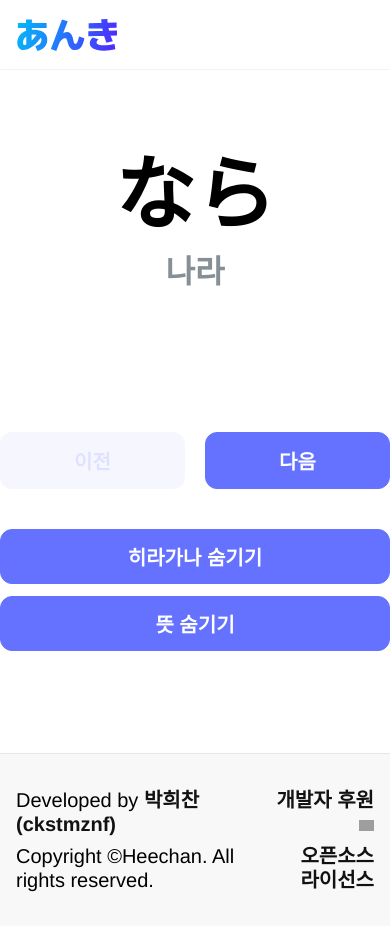
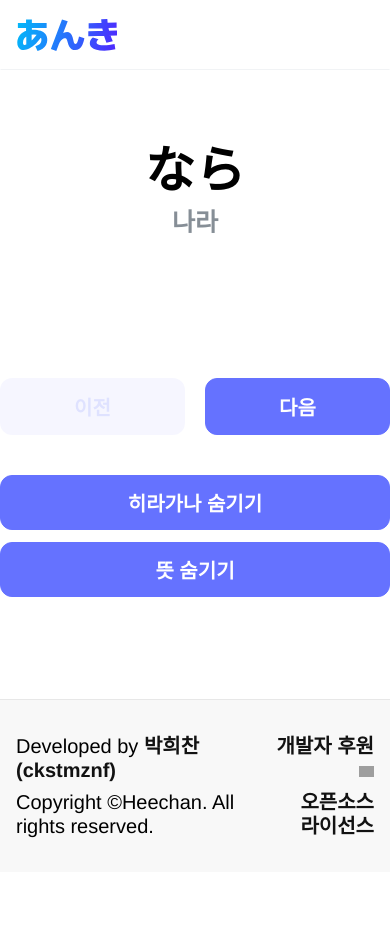
Before and after one commit to kichan05/Hiragana, a Vue app: page /word in a window 390 px wide. After the commit the page ends 872 px from the top, so only its background shows below. Built offline with nearby package versions, Linux system fonts and the light colour scheme; grey boxes are pictures that could not be loaded; a web font is replaced by a local one.

Commit message:
Style:WordPage

```diff
--- a/src/assets/style/theme.css
+++ b/src/assets/style/theme.css
@@ -58,15 +58,15 @@ button:not(.enabled-none):active {
     transform: scale(0.985);
 }
 
-button:not(.only-border):hover {
-    background-color: var(--main-color1-active);
-    border-color: var(--main-color1-active);
-}
+/*button:not(.only-border):hover {*/
+/*    background-color: var(--main-color1-active);*/
+/*    border-color: var(--main-color1-active);*/
+/*}*/
 
-button.only-border:hover {
-    background-color: var(--main-color1-active);
-    border-color: var(--main-color1-active);
-}
+/*button.only-border:hover {*/
+/*    background-color: var(--main-color1-active);*/
+/*    border-color: var(--main-color1-active);*/
+/*}*/
 
 .page {
     width : 100%;
--- a/src/views/WordPage.vue
+++ b/src/views/WordPage.vue
@@ -90,14 +90,14 @@ export default {
 }
 
 .question {
-    font-size: 90px;
+    font-size: 50px;
     font-weight: bold;
 }
 
 .pronunciation {
     color : var(--gray6);
 
-    font-size: 32px;
+    font-size: 25px;
     font-weight: bold;
     text-align: center;
 }
@@ -135,7 +135,7 @@ button {
 
 @media (max-width: 900px) {
     .question {
-        font-size: 80px;
+        font-size: 50px;
     }
 }
 </style>
```
